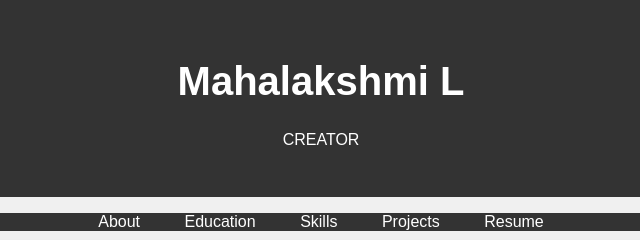
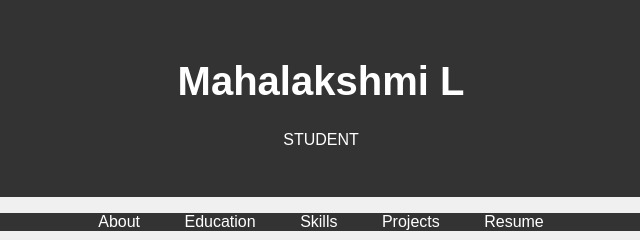
Before and after one commit to maharupy/Digitalportfolio, a plain HTML site: page index.html in a window 1280 px wide. Shown: the top 240 px of the page, 319-959 px from the left. Drawn offline with Linux system fonts and the light colour scheme.

Commit message:
Update index.html

```diff
--- a/index.html
+++ b/index.html
@@ -97,7 +97,7 @@
             <!-- Add your profile picture here -->
             <img src="mypic.jpeg" alt="Your Profile Picture" class="profile-picture">
             <h1>Mahalakshmi L</h1>
-            <p>CREATOR</p>
+            <p>STUDENT</p>
         </div>
     </header>
 
```
